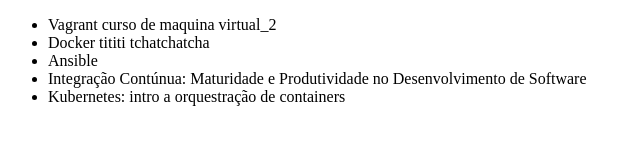
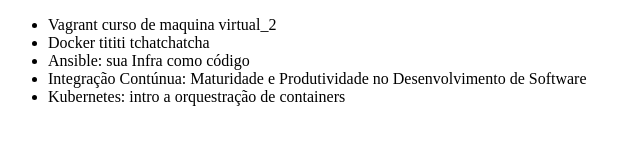
Before and after one commit to thomas-develcode/alura-git, a plain HTML site: page index.html in a window 1280 px wide. Shown: the whole page, without its empty margins (0-640 px from the left). Drawn offline with Linux system fonts and the light colour scheme.

Commit message:
Alterando o nome do curso de Ansible

```diff
--- a/index.html
+++ b/index.html
@@ -8,7 +8,7 @@
     <ul>
         <li>Vagrant curso de maquina virtual_2</li>
         <li>Docker tititi tchatchatcha</li>
-        <li>Ansible</li>
+        <li>Ansible: sua Infra como código</li>
         <li>Integração Contúnua: Maturidade e Produtividade no Desenvolvimento de Software</li>
         <li>Kubernetes: intro a orquestração de containers</li>
     </ul>
```
